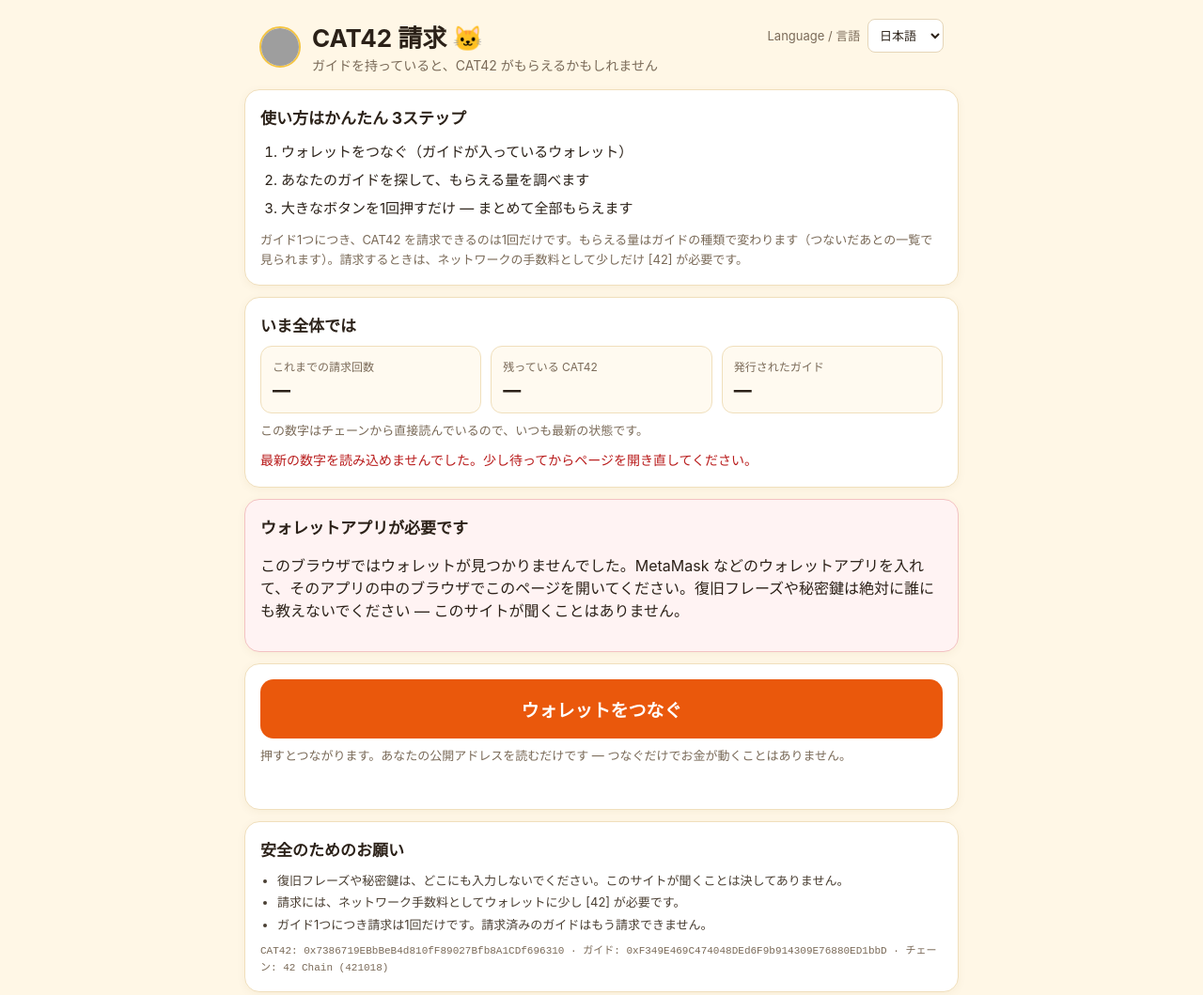
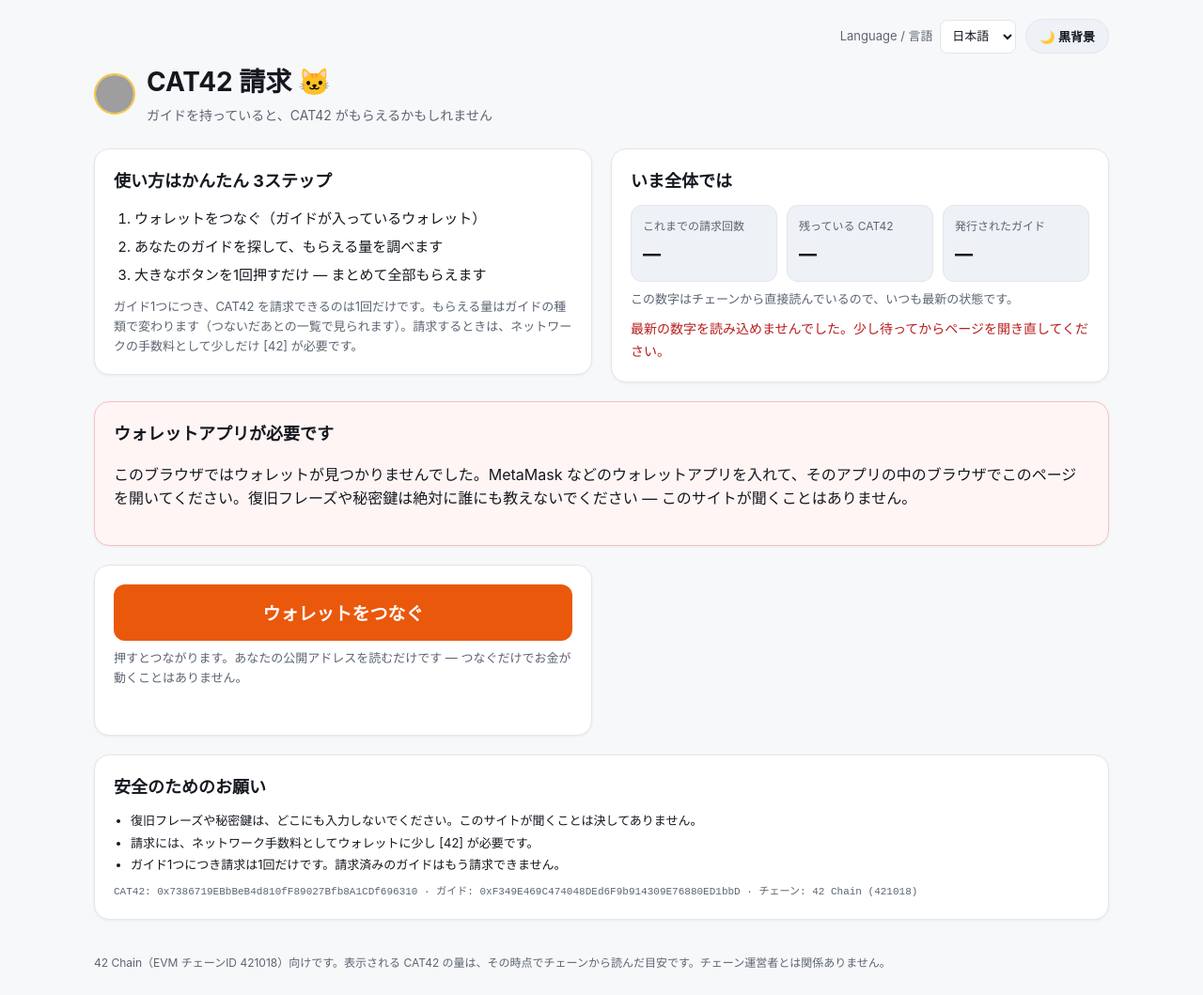
Before and after one commit to QL1-Infinite42-Guppy-Histoire/cat42-claim, a plain HTML site: page docs/ja.html in a window 1280 px wide. Shown: the top 1059 px of the page at 94% size. Drawn offline with Linux system fonts and the light colour scheme; no server answers; grey boxes are pictures that could not be loaded.

Commit message:
UI refresh: unified theme (light default, guppy-theme toggle), 1120px container, PC two-column layout

```diff
--- a/docs/en.html
+++ b/docs/en.html
@@ -5,11 +5,12 @@
 <meta name="viewport" content="width=device-width, initial-scale=1">
 <title>CAT42 Claim — for Guide holders</title>
 <meta name="description" content="Claim CAT42 for your Guide NFTs on 42 Chain. One tap claims everything you have not claimed yet.">
+<script>(function(){try{document.documentElement.dataset.theme=localStorage.getItem("guppy-theme")==="dark"?"dark":"light";}catch(e){document.documentElement.dataset.theme="light";}})();</script>
 <link rel="stylesheet" href="style.css">
 </head>
 <body>
 <header>
-  <span class="lang-switch"><label><span id="langLabel">Language / 言語</span> <select id="langSel"><option value="en" selected>English</option><option value="ja">日本語</option></select></label></span>
+  <span class="lang-switch"><label><span id="langLabel">Language / 言語</span> <select id="langSel"><option value="en" selected>English</option><option value="ja">日本語</option></select></label></span><button type="button" id="themeToggle" class="theme-toggle" aria-label="Toggle background theme"></button>
   <div class="brand">
     <img id="tokenIcon" src="https://raw.githubusercontent.com/maze369/token-icons/main/icons/0x7386719ebbbeb4d810ff89027bfb8a1cdf696310.jpg" alt="CAT42" width="44" height="44">
     <span class="brand-emoji" id="tokenFallback" hidden>🐱</span>
@@ -127,5 +128,15 @@
 </footer>
 
 <script src="app.js?v=1"></script>
+<script>
+(function(){
+  var btn=document.getElementById("themeToggle");
+  if(!btn)return;
+  var ja=(document.documentElement.lang||"").indexOf("ja")===0;
+  function label(){var d=document.documentElement.dataset.theme==="dark";btn.textContent=d?(ja?"\u2600\uFE0F \u767D\u80CC\u666F":"\u2600\uFE0F Light"):(ja?"\uD83C\uDF19 \u9ED2\u80CC\u666F":"\uD83C\uDF19 Dark");}
+  label();
+  btn.addEventListener("click",function(){var next=document.documentElement.dataset.theme==="dark"?"light":"dark";document.documentElement.dataset.theme=next;try{localStorage.setItem("guppy-theme",next);}catch(e){}label();});
+})();
+</script>
 </body>
 </html>
--- a/docs/ja.html
+++ b/docs/ja.html
@@ -5,11 +5,12 @@
 <meta name="viewport" content="width=device-width, initial-scale=1">
 <title>CAT42 請求 — ガイドを持っている方へ</title>
 <meta name="description" content="42 Chain のガイド NFT で CAT42 を請求できます。未請求分をワンタップでまとめて受け取れます。">
+<script>(function(){try{document.documentElement.dataset.theme=localStorage.getItem("guppy-theme")==="dark"?"dark":"light";}catch(e){document.documentElement.dataset.theme="light";}})();</script>
 <link rel="stylesheet" href="style.css">
 </head>
 <body>
 <header>
-  <span class="lang-switch"><label><span id="langLabel">Language / 言語</span> <select id="langSel"><option value="en">English</option><option value="ja" selected>日本語</option></select></label></span>
+  <span class="lang-switch"><label><span id="langLabel">Language / 言語</span> <select id="langSel"><option value="en">English</option><option value="ja" selected>日本語</option></select></label></span><button type="button" id="themeToggle" class="theme-toggle" aria-label="Toggle background theme"></button>
   <div class="brand">
     <img id="tokenIcon" src="https://raw.githubusercontent.com/maze369/token-icons/main/icons/0x7386719ebbbeb4d810ff89027bfb8a1cdf696310.jpg" alt="CAT42" width="44" height="44">
     <span class="brand-emoji" id="tokenFallback" hidden>🐱</span>
@@ -127,5 +128,15 @@
 </footer>
 
 <script src="app.js?v=1"></script>
+<script>
+(function(){
+  var btn=document.getElementById("themeToggle");
+  if(!btn)return;
+  var ja=(document.documentElement.lang||"").indexOf("ja")===0;
+  function label(){var d=document.documentElement.dataset.theme==="dark";btn.textContent=d?(ja?"\u2600\uFE0F \u767D\u80CC\u666F":"\u2600\uFE0F Light"):(ja?"\uD83C\uDF19 \u9ED2\u80CC\u666F":"\uD83C\uDF19 Dark");}
+  label();
+  btn.addEventListener("click",function(){var next=document.documentElement.dataset.theme==="dark"?"light":"dark";document.documentElement.dataset.theme=next;try{localStorage.setItem("guppy-theme",next);}catch(e){}label();});
+})();
+</script>
 </body>
 </html>
--- a/docs/style.css
+++ b/docs/style.css
@@ -1,62 +1,77 @@
+:root, :root[data-theme="light"] { --bg:#f7f8fa; --card:#ffffff; --text:#14181f; --muted:#5c6572; --line:#e3e6ec; --input-bg:#ffffff; --chip:#eef1f5; --accent:#2563eb; --green:#1d9e62; --orange:#ea580c; --shadow:0 1px 3px rgba(16,24,40,.06); --warn-bg:#fff5f5; --warn-line:#f3c2c2; --warn-note-bg:#fff7ed; --warn-note-line:#fed7aa; --warn-note-text:#9a3412; --err:#b91c1c; --ok:#15803d; }
+:root[data-theme="dark"] { --bg:#000000; --card:#121316; --text:#f2f3f5; --muted:#9aa1ab; --line:#26282e; --input-bg:#0a0a0b; --chip:#1b1d21; --accent:#2563eb; --green:#1d9e62; --orange:#ea580c; --shadow:none; --warn-bg:#2a1518; --warn-line:#5b2b31; --warn-note-bg:#2a1d12; --warn-note-line:#6b4423; --warn-note-text:#fdba74; --err:#fca5a5; --ok:#4ade80; }
 * { box-sizing: border-box; }
-body { margin: 0; font-family: -apple-system, "Hiragino Sans", "Noto Sans JP", sans-serif; background: #fff7e6; color: #2b2118; }
-header { padding: 20px 16px 4px; max-width: 760px; margin: 0 auto; position: relative; }
-.brand { display: flex; align-items: center; gap: 12px; }
+body { margin: 0; font-family: -apple-system, "Hiragino Sans", "Noto Sans JP", sans-serif; background: var(--bg); color: var(--text); line-height: 1.6; }
+header { padding: 20px 20px 4px; max-width: 1120px; margin: 0 auto; display: flex; flex-wrap: wrap; align-items: center; gap: 8px 10px; }
+.brand { display: flex; align-items: center; gap: 12px; width: 100%; order: 3; }
 .brand img { border-radius: 50%; background: #fff; border: 2px solid #f5c542; object-fit: cover; }
 .brand-emoji { font-size: 36px; }
-h1 { font-size: 26px; margin: 0; }
-.sub { color: #7a6a58; margin: 2px 0 0; font-size: 14px; }
-.lang-switch { position: absolute; top: 20px; right: 16px; font-size: 13px; color: #7a6a58; z-index: 2; }
-.lang-switch select { margin-left: 4px; background: #fff; color: #2b2118; border: 1px solid #e5d5b8; border-radius: 8px; padding: 6px 8px; font-size: 13px; min-height: 36px; }
-main { padding-bottom: 8px; }
-.panel { background: #fff; border: 1px solid #f0dfbc; border-radius: 16px; padding: 16px; margin: 12px auto; max-width: 760px; width: calc(100% - 24px); box-shadow: 0 2px 10px rgba(120,80,0,.06); }
-.panel.warn { background: #fff3f3; border-color: #f3c2c2; }
-.panel h2 { font-size: 17px; margin: 0 0 10px; }
+h1 { font-size: 28px; margin: 0; }
+.sub { color: var(--muted); margin: 2px 0 0; font-size: 14px; }
+.lang-switch { order: 1; margin-left: auto; font-size: 13px; color: var(--muted); }
+.lang-switch select { margin-left: 4px; background: var(--input-bg); color: var(--text); border: 1px solid var(--line); border-radius: 8px; padding: 6px 8px; font-size: 13px; min-height: 36px; }
+.theme-toggle { order: 2; background: var(--chip); color: var(--text); border: 1px solid var(--line); border-radius: 999px; padding: 8px 14px; font-size: 13px; font-weight: 700; cursor: pointer; min-height: 36px; white-space: nowrap; }
+main { max-width: 1120px; margin: 0 auto; padding: 0 20px 8px; }
+.panel { background: var(--card); border: 1px solid var(--line); border-radius: 16px; padding: 20px; margin: 16px 0 0; box-shadow: var(--shadow); }
+.panel.warn { background: var(--warn-bg); border-color: var(--warn-line); }
+.panel h2 { font-size: 18px; margin: 0 0 10px; }
 .panel h3 { font-size: 15px; margin: 18px 0 8px; }
 .steps { margin: 0; padding-left: 22px; line-height: 2; font-size: 15px; }
-.note { color: #7a6a58; font-size: 13px; line-height: 1.6; margin: 8px 0 0; }
-.warn-note { color: #9a3412; background: #fff7ed; border: 1px solid #fed7aa; border-radius: 10px; padding: 10px 12px; }
+.note { color: var(--muted); font-size: 13px; line-height: 1.6; margin: 8px 0 0; }
+.warn-note { color: var(--warn-note-text); background: var(--warn-note-bg); border: 1px solid var(--warn-note-line); border-radius: 10px; padding: 10px 12px; }
 .info-grid { display: grid; grid-template-columns: repeat(auto-fit, minmax(150px, 1fr)); gap: 10px; }
-.info-card { background: #fffaf0; border: 1px solid #f0dfbc; border-radius: 12px; padding: 12px; }
-.i-label { font-size: 12px; color: #7a6a58; margin-bottom: 6px; }
+.info-card { background: var(--chip); border: 1px solid var(--line); border-radius: 12px; padding: 12px; }
+.i-label { font-size: 12px; color: var(--muted); margin-bottom: 6px; }
 .i-value { font-size: 19px; font-weight: 800; word-break: break-word; }
-.big-btn { display: block; width: 100%; background: #ea580c; color: #fff; border: 0; border-radius: 14px; padding: 18px 16px; font-size: 19px; font-weight: 800; cursor: pointer; min-height: 60px; }
+.big-btn { display: block; width: 100%; background: var(--orange); color: #fff; border: 0; border-radius: 12px; padding: 10px 16px; font-size: 19px; font-weight: 800; cursor: pointer; min-height: 60px; }
 .big-btn:active { transform: scale(.99); }
 .big-btn:disabled { opacity: .45; cursor: default; }
-.big-btn.claim { background: #16a34a; font-size: 21px; padding: 20px 16px; }
-.small-btn { background: #fff; color: #2b2118; border: 1px solid #e5d5b8; border-radius: 10px; padding: 10px 14px; font-size: 14px; cursor: pointer; min-height: 44px; }
+.big-btn.claim { background: var(--green); font-size: 21px; padding: 20px 16px; }
+.small-btn { background: var(--card); color: var(--text); border: 1px solid var(--line); border-radius: 12px; padding: 10px 16px; font-size: 15px; cursor: pointer; min-height: 44px; }
 .row { display: flex; gap: 8px; flex-wrap: wrap; align-items: center; margin-top: 10px; }
 .mono { font-family: ui-monospace, monospace; font-size: 13px; word-break: break-all; }
 .mono-small { font-family: ui-monospace, monospace; font-size: 11px; word-break: break-all; }
 .total-box { text-align: center; padding: 8px 0 4px; }
 .total-value { font-size: 36px; font-weight: 900; line-height: 1.15; word-break: break-word; }
-.total-value .unit { font-size: 18px; font-weight: 700; color: #7a6a58; }
+.total-value .unit { font-size: 18px; font-weight: 700; color: var(--muted); }
 .counts { display: grid; grid-template-columns: repeat(3, 1fr); gap: 8px; margin: 14px 0 6px; }
-.count { background: #fffaf0; border: 1px solid #f0dfbc; border-radius: 12px; padding: 10px 6px; text-align: center; }
+.count { background: var(--chip); border: 1px solid var(--line); border-radius: 12px; padding: 10px 6px; text-align: center; }
 .count-num { display: block; font-size: 22px; font-weight: 800; }
-.count-label { display: block; font-size: 11px; color: #7a6a58; margin-top: 2px; line-height: 1.4; }
-.progress { min-height: 20px; font-size: 14px; line-height: 1.6; color: #92600a; margin: 10px 0 0; }
+.count-label { display: block; font-size: 11px; color: var(--muted); margin-top: 2px; line-height: 1.4; }
+.progress { min-height: 20px; font-size: 14px; line-height: 1.6; color: var(--orange); margin: 10px 0 0; }
 .result { min-height: 20px; font-size: 14px; line-height: 1.7; margin: 10px 0 0; word-break: break-word; }
-.result.ok { color: #15803d; }
-.result.error { color: #b91c1c; }
-.result a { color: #2563eb; }
-.guide-item { display: flex; justify-content: space-between; gap: 10px; align-items: center; padding: 12px 0; border-top: 1px solid #f0dfbc; }
+.result.ok { color: var(--ok); }
+.result.error { color: var(--err); }
+.result a { color: var(--accent); }
+.guide-item { display: flex; justify-content: space-between; gap: 10px; align-items: center; padding: 12px 0; border-top: 1px solid var(--line); }
 .guide-item:first-child { border-top: 0; }
 .guide-main { font-weight: 700; font-size: 15px; }
-.guide-sub { font-size: 12px; color: #7a6a58; margin-top: 2px; }
+.guide-sub { font-size: 12px; color: var(--muted); margin-top: 2px; }
 .guide-amt { font-weight: 800; text-align: right; white-space: nowrap; }
 .tier-badge { display: inline-block; font-size: 11px; font-weight: 700; border-radius: 999px; padding: 2px 8px; background: #fef3c7; color: #92400e; margin-left: 6px; }
 .tier-1 { background: #dbeafe; color: #1e40af; }
 .tier-2 { background: #ede9fe; color: #5b21b6; }
 .tier-3 { background: #fef3c7; color: #92400e; border: 1px solid #f59e0b; }
 details { margin-top: 14px; }
-summary { cursor: pointer; font-size: 14px; color: #7a6a58; padding: 8px 0; }
-.notes { color: #4a3f33; line-height: 1.8; font-size: 13px; padding-left: 18px; margin: 0; }
-a { color: #2563eb; }
-footer { max-width: 760px; margin: 0 auto; padding: 4px 16px 32px; color: #7a6a58; font-size: 12px; line-height: 1.6; }
-@media (max-width: 560px) {
-  h1 { font-size: 23px; padding-right: 8px; }
-  .lang-switch { position: static; display: block; text-align: right; margin-bottom: 8px; }
-  header { padding-top: 12px; }
+summary { cursor: pointer; font-size: 14px; color: var(--muted); padding: 8px 0; }
+.notes { color: var(--text); line-height: 1.8; font-size: 13px; padding-left: 18px; margin: 0; }
+a { color: var(--accent); }
+footer { max-width: 1120px; margin: 0 auto; padding: 16px 20px 32px; color: var(--muted); font-size: 12px; line-height: 1.6; }
+@media (min-width: 1024px) {
+  main { display: grid; grid-template-columns: 1fr 1fr; gap: 0 20px; align-items: start; }
+  main .panel { margin-top: 20px; }
+  #howPanel { grid-column: 1; }
+  #statsPanel { grid-column: 2; }
+  #noWalletPanel { grid-column: 1 / -1; }
+  #connectPanel { grid-column: 1; }
+  #mainPanel { grid-column: 2; }
+  main .panel:last-child { grid-column: 1 / -1; }
+}
+@media (max-width: 640px) {
+  header { padding: 12px 16px 4px; }
+  main { padding: 0 16px 8px; }
+  .panel { padding: 16px; }
+  h1 { font-size: 23px; }
+  footer { padding-left: 16px; padding-right: 16px; }
   .total-value { font-size: 30px; }
 }
```
Also changed, not shown: docs/index.html (+1 -0 lines).
